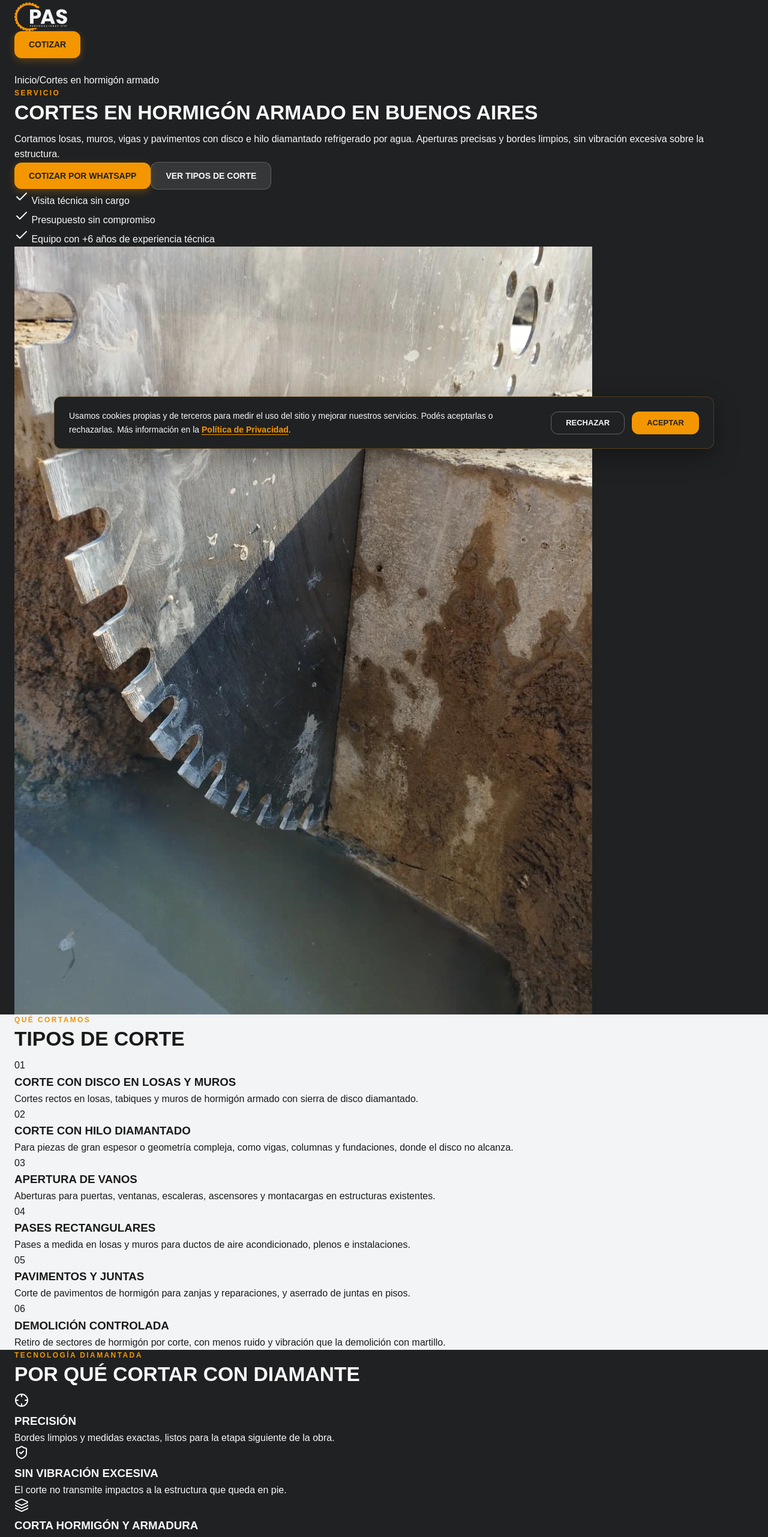
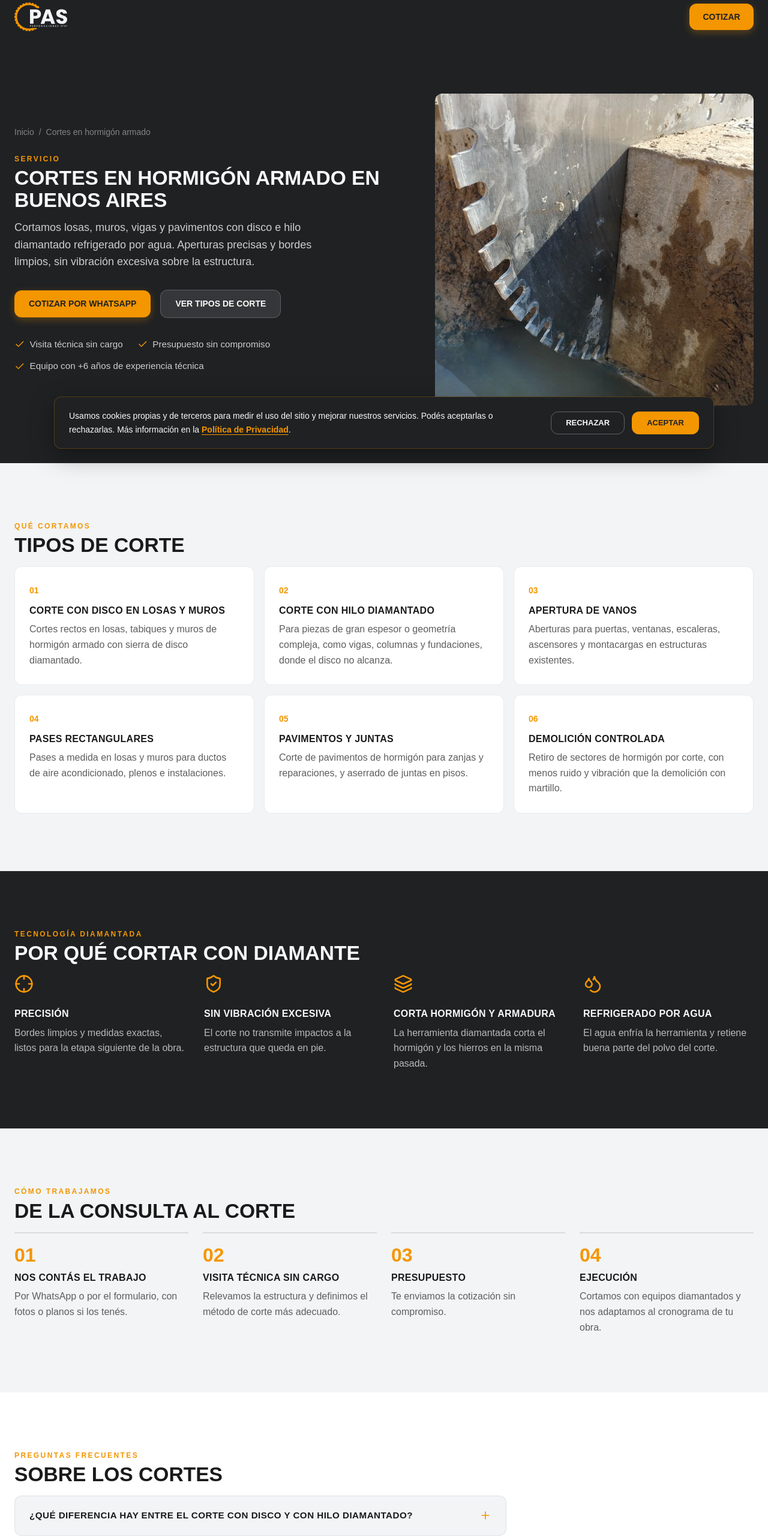
Before and after one commit to pa-soluciones/landing, a Next.js app: page /cortes-de-hormigon-armado in a window 1280 px wide. Shown: the part 20-2582 px from the top of the page at 60% size. Built offline with nearby package versions, Linux system fonts and the light colour scheme.

Commit message:
style(css): add styles for concrete cutting page and animated logo transitions

```diff
--- a/src/app/globals.css
+++ b/src/app/globals.css
@@ -474,6 +474,27 @@ img {
   filter: drop-shadow(0 10px 15px rgba(0, 0, 0, 0.4));
 }
 
+.pas-blade {
+  transform-box: view-box;
+  transform-origin: 124.58px 125.037px;
+  animation: pas-spin 3s ease-in-out infinite;
+}
+
+@keyframes pas-spin {
+  from {
+    transform: rotate(0);
+  }
+  to {
+    transform: rotate(360deg);
+  }
+}
+
+@media (prefers-reduced-motion: reduce) {
+  .pas-blade {
+    animation: none;
+  }
+}
+
 .logo-animating {
   position: fixed !important;
   z-index: 1001;
@@ -873,6 +894,24 @@ img {
 .service-card:hover .service-hover-content,
 .service-card.active .service-hover-content {
   opacity: 1;
+}
+
+.service-link {
+  display: inline-block;
+  margin-top: 0.75rem;
+  font-family: var(--font-heading);
+  font-weight: 700;
+  font-size: 0.8rem;
+  text-transform: uppercase;
+  letter-spacing: 0.05em;
+  color: var(--primary);
+  text-decoration: underline;
+  text-underline-offset: 3px;
+}
+
+.service-card:hover .service-link,
+.service-card.active .service-link {
+  color: var(--bg-dark);
 }
 
 .service-card:hover p,
@@ -2196,3 +2235,312 @@ a.footer-contact-item:hover .value {
     padding-right: 1.5rem;
   }
 }
+
+/* ==========================================================================
+   Service Page (cortes-de-hormigon-armado)
+   ========================================================================== */
+.sp-header .container {
+  display: flex;
+  align-items: center;
+  justify-content: space-between;
+  gap: 1rem;
+}
+
+.sp-header-cta {
+  padding: 0.7rem 1.4rem;
+  font-size: 0.875rem;
+}
+
+.sp-main {
+  user-select: text;
+  -webkit-user-select: text;
+}
+
+.sp-hero {
+  padding-block: 3rem 4rem;
+}
+
+.sp-hero-grid {
+  display: grid;
+  grid-template-columns: minmax(0, 1fr);
+  gap: 2.5rem;
+  align-items: center;
+}
+
+.sp-breadcrumb {
+  display: flex;
+  flex-wrap: wrap;
+  gap: 0.5rem;
+  margin-bottom: 1.5rem;
+  font-size: 0.875rem;
+  color: var(--text-muted);
+}
+
+.sp-breadcrumb a:hover {
+  color: var(--primary);
+}
+
+.sp-lead {
+  max-width: 56ch;
+  font-size: 1.125rem;
+  color: rgba(249, 249, 249, 0.8);
+  margin-bottom: 2rem;
+}
+
+.sp-actions {
+  display: flex;
+  flex-wrap: wrap;
+  align-items: center;
+  gap: 1rem;
+}
+
+.sp-trust {
+  display: flex;
+  flex-wrap: wrap;
+  gap: 0.75rem 1.5rem;
+  margin-top: 2rem;
+  font-size: 0.95rem;
+  color: rgba(249, 249, 249, 0.8);
+}
+
+.sp-trust li {
+  display: flex;
+  align-items: center;
+  gap: 0.5rem;
+}
+
+.sp-trust svg {
+  width: 1.1rem;
+  height: 1.1rem;
+  flex-shrink: 0;
+  color: var(--primary);
+}
+
+.sp-hero-media img {
+  width: 100%;
+  max-height: 520px;
+  object-fit: cover;
+  border-radius: var(--border-radius);
+}
+
+.sp-section {
+  padding-block: 4.5rem;
+}
+
+.sp-types {
+  display: grid;
+  gap: 1rem;
+  margin-top: 1rem;
+}
+
+.sp-type {
+  background-color: #fff;
+  border: 1px solid rgba(0, 0, 0, 0.08);
+  border-radius: var(--border-radius);
+  padding: 1.75rem 1.5rem;
+}
+
+.sp-type-index {
+  display: block;
+  font-family: var(--font-heading);
+  font-weight: 800;
+  font-size: 0.875rem;
+  color: var(--primary);
+  margin-bottom: 0.75rem;
+}
+
+.sp-type h3,
+.sp-benefits h3,
+.sp-steps h3 {
+  font-size: 1rem;
+  font-weight: 700;
+  letter-spacing: 0.02em;
+  line-height: 1.3;
+  margin-bottom: 0.5rem;
+}
+
+.sp-type p,
+.sp-steps p {
+  color: var(--secondary);
+}
+
+.sp-benefits {
+  display: grid;
+  gap: 2rem;
+  margin-top: 1rem;
+}
+
+.sp-benefits p {
+  color: rgba(249, 249, 249, 0.7);
+}
+
+.sp-benefit-icon {
+  width: 2rem;
+  height: 2rem;
+  color: var(--primary);
+  margin-bottom: 1rem;
+}
+
+.sp-steps {
+  display: grid;
+  gap: 1.5rem;
+  margin-top: 1rem;
+  list-style: none;
+  counter-reset: step;
+}
+
+.sp-steps li {
+  counter-increment: step;
+  padding-top: 1.25rem;
+  border-top: 2px solid rgba(0, 0, 0, 0.1);
+}
+
+.sp-steps li::before {
+  content: counter(step, decimal-leading-zero);
+  display: block;
+  font-family: var(--font-heading);
+  font-weight: 800;
+  font-size: 2rem;
+  line-height: 1;
+  color: var(--primary);
+  margin-bottom: 0.75rem;
+}
+
+.sp-faq-section {
+  background-color: #fff;
+}
+
+.sp-faq {
+  display: flex;
+  flex-direction: column;
+  gap: 1rem;
+  max-width: 820px;
+  margin-top: 1rem;
+}
+
+.sp-faq-item {
+  border: 1px solid rgba(0, 0, 0, 0.08);
+  border-radius: var(--border-radius);
+  background-color: var(--bg-light);
+}
+
+.sp-faq-item summary {
+  display: flex;
+  justify-content: space-between;
+  align-items: center;
+  gap: 1rem;
+  padding: 1.25rem 1.5rem;
+  cursor: pointer;
+  list-style: none;
+  font-family: var(--font-heading);
+  font-weight: 700;
+  font-size: 0.95rem;
+  text-transform: uppercase;
+  letter-spacing: 0.03em;
+}
+
+.sp-faq-item summary::-webkit-details-marker {
+  display: none;
+}
+
+.sp-faq-item summary:hover {
+  color: var(--primary);
+}
+
+.sp-faq-icon {
+  width: 1.25rem;
+  height: 1.25rem;
+  flex-shrink: 0;
+  color: var(--primary);
+  transition: transform 0.3s ease;
+}
+
+.sp-faq-item[open] .sp-faq-icon {
+  transform: rotate(45deg);
+}
+
+.sp-faq-item p {
+  padding: 0 1.5rem 1.25rem;
+  color: var(--secondary);
+}
+
+.sp-cta {
+  background-color: var(--primary);
+  color: var(--bg-dark);
+  padding-block: 4.5rem;
+  text-align: center;
+}
+
+.sp-cta h2 {
+  font-size: clamp(1.75rem, 4vw, 2.5rem);
+  font-weight: 900;
+  line-height: 1.1;
+  margin-bottom: 0.75rem;
+}
+
+.sp-cta p {
+  font-size: 1.125rem;
+  margin-bottom: 2rem;
+}
+
+.sp-cta .sp-actions {
+  justify-content: center;
+  margin-bottom: 1.5rem;
+}
+
+.sp-btn-dark {
+  background-color: var(--bg-dark);
+  color: var(--text-light);
+  box-shadow: none;
+}
+
+.sp-btn-dark:hover {
+  box-shadow: 0 6px 20px rgba(31, 33, 35, 0.3);
+}
+
+.sp-cta-link {
+  font-weight: 600;
+  text-decoration: underline;
+  text-underline-offset: 3px;
+}
+
+@media (min-width: 768px) {
+  .sp-types {
+    grid-template-columns: repeat(2, 1fr);
+  }
+
+  .sp-benefits,
+  .sp-steps {
+    grid-template-columns: repeat(2, 1fr);
+  }
+}
+
+@media (min-width: 1024px) {
+  .sp-hero {
+    padding-block: 5rem 6rem;
+  }
+
+  .sp-hero-grid {
+    grid-template-columns: minmax(0, 1.2fr) minmax(0, 1fr);
+    gap: 4rem;
+  }
+
+  .sp-section {
+    padding-block: 6rem;
+  }
+
+  .sp-types {
+    grid-template-columns: repeat(3, 1fr);
+  }
+
+  .sp-benefits,
+  .sp-steps {
+    grid-template-columns: repeat(4, 1fr);
+  }
+}
+
+@media (min-width: 1024px) and (max-width: 1439px) {
+  .sp-main .container {
+    padding-right: 1.5rem;
+  }
+}
```
